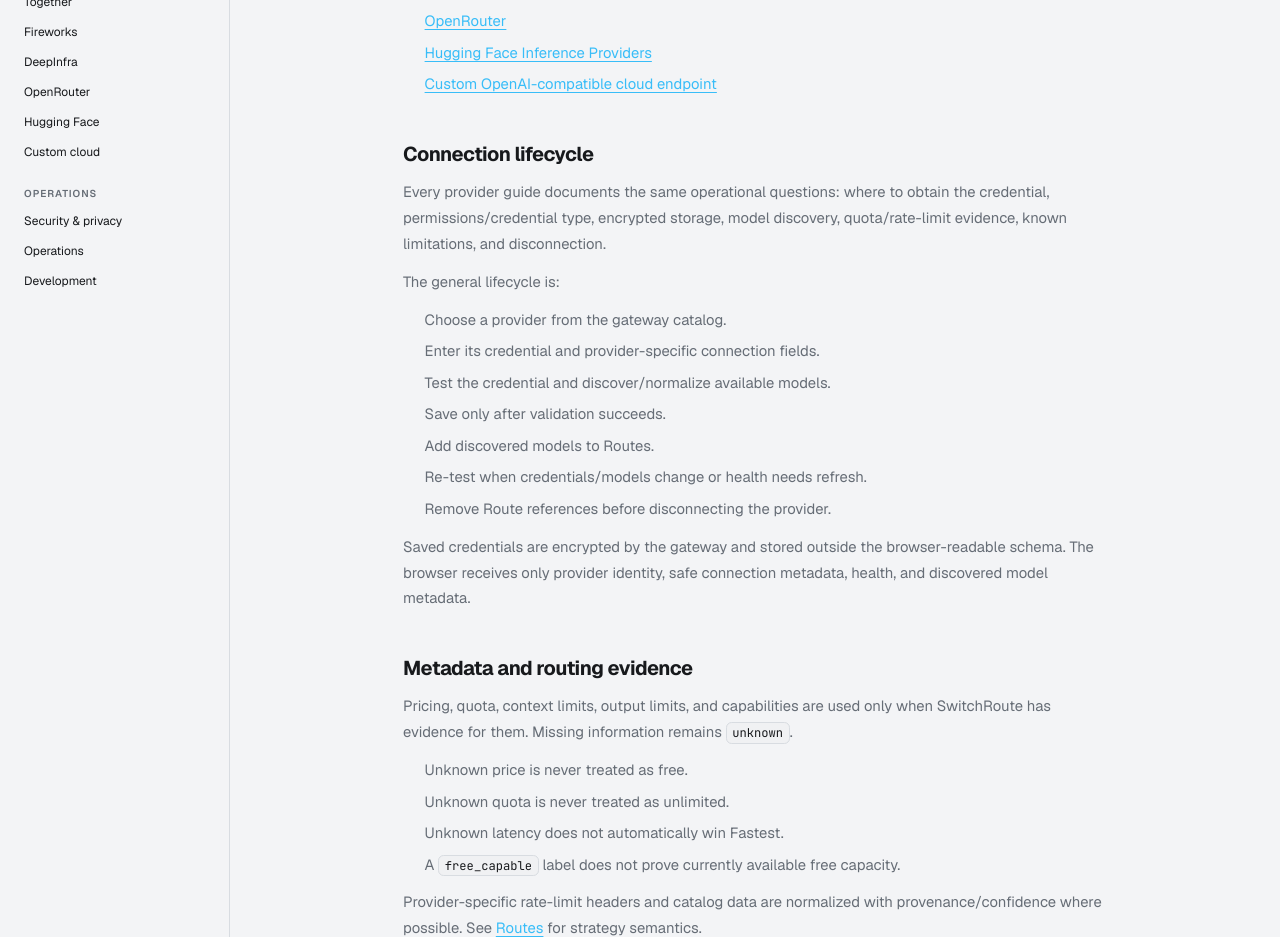
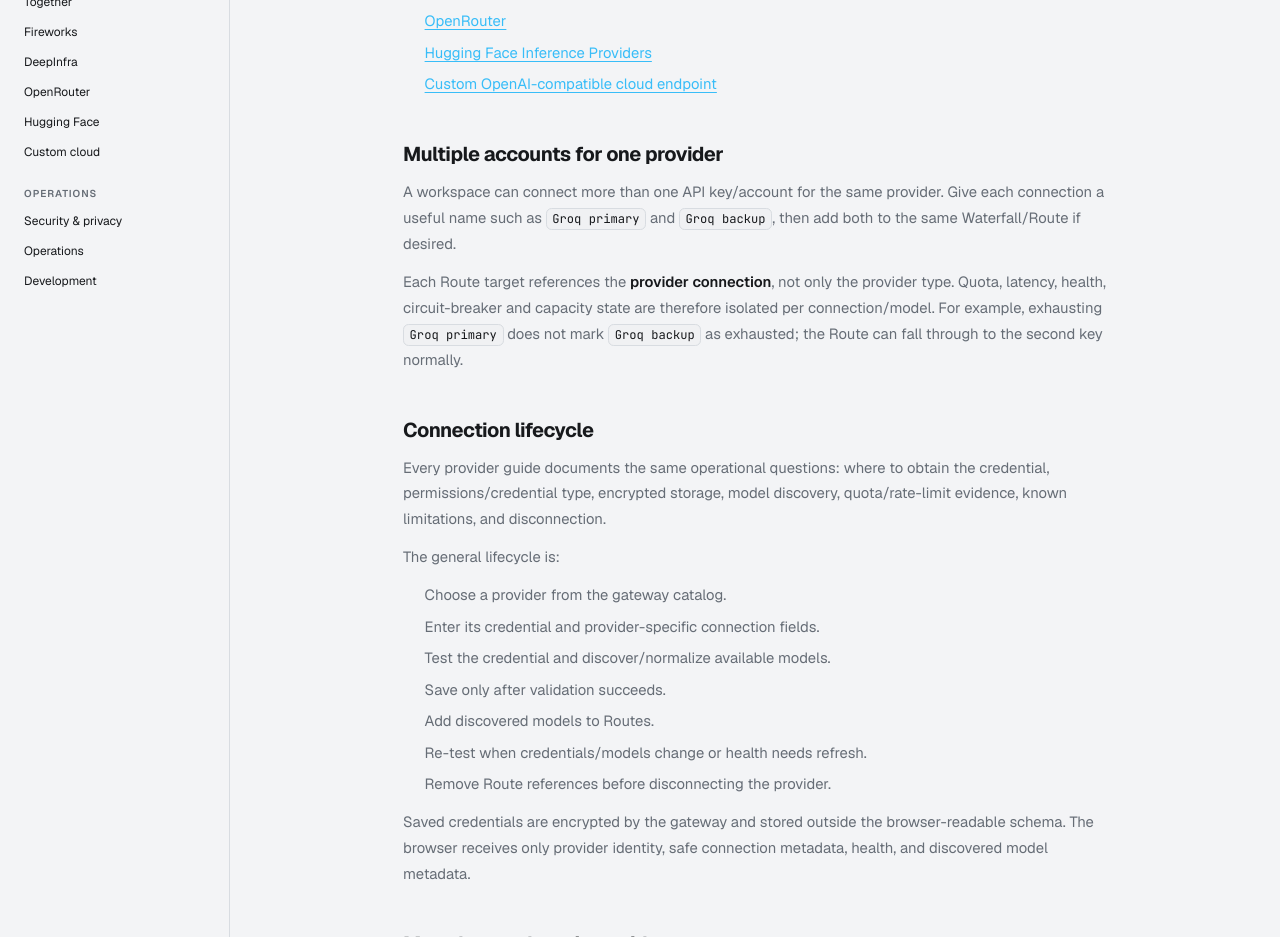
Before and after one commit to amaansyed27/SwitchRoute, a Next.js app in the folder apps/web/: page /docs/providers in a window 1280 px wide. Shown: the part 920-1857 px from the top of the page. Built offline with nearby package versions, Linux system fonts and the light colour scheme.

Commit message:
docs: document same-provider multi-account waterfalls

```diff
--- a/apps/web/src/app/docs/providers/page.mdx
+++ b/apps/web/src/app/docs/providers/page.mdx
@@ -28,6 +28,12 @@
 - [Hugging Face Inference Providers](/docs/providers/huggingface)
 - [Custom OpenAI-compatible cloud endpoint](/docs/providers/custom-openai)
 
+## Multiple accounts for one provider
+
+A workspace can connect more than one API key/account for the same provider. Give each connection a useful name such as `Groq primary` and `Groq backup`, then add both to the same Waterfall/Route if desired.
+
+Each Route target references the **provider connection**, not only the provider type. Quota, latency, health, circuit-breaker and capacity state are therefore isolated per connection/model. For example, exhausting `Groq primary` does not mark `Groq backup` as exhausted; the Route can fall through to the second key normally.
+
 ## Connection lifecycle
 
 Every provider guide documents the same operational questions: where to obtain the credential, permissions/credential type, encrypted storage, model discovery, quota/rate-limit evidence, known limitations, and disconnection.
```
